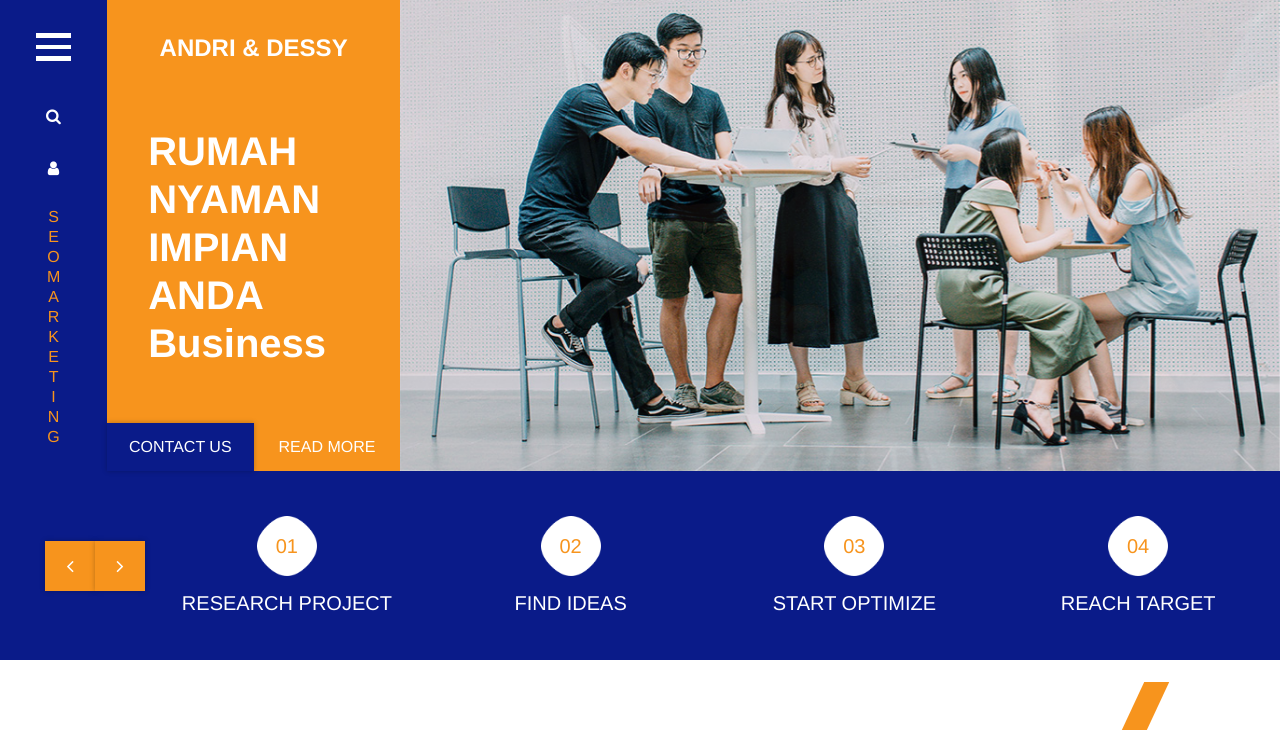
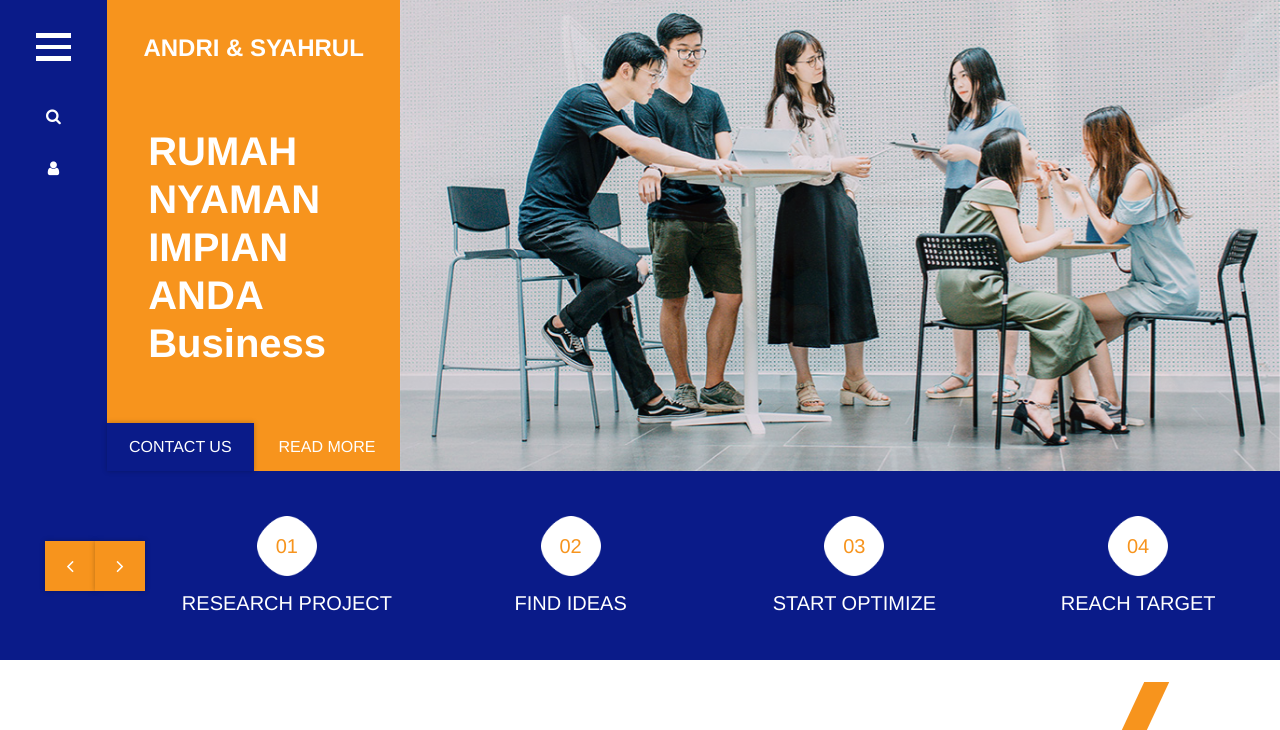
Before and after one commit to ANDRI-SPS/ANDRI-SPS.github.io, a plain HTML site: page index.html in a window 1280 px wide. Shown: the top 730 px of the page. Drawn offline with nearby package versions, Linux system fonts and the light colour scheme; some packages are replaced by stand-ins of ours.

Commit message:
Add files via upload

```diff
--- a/index.html
+++ b/index.html
@@ -50,7 +50,9 @@
           </div>
           <div class="overlay-content">
             <a class="active" href="index.html">
-              DAFTAR LISTING
+              DAFTAR GURU
+              <a href="halaman-baru.html">Tautan ke Halaman Baru</a>
+
             </a>
             <a class="" href="DaftarListing.html">
               About
@@ -86,18 +88,8 @@
         </div>
         <div class="name_style">
           <h6>
-            S
-            e
-            o
-            M
-            a
-            r
-            k
-            e
-            t
-            i
-            n
-            g
+
+
           </h6>
         </div>
       </nav>
@@ -109,7 +101,8 @@
         <div class="detail-box">
           <a class="navbar-brand" href="index.html">
             <span>
-              ANDRI & DESSY
+              ANDRI & SYAHRUL
+
             </span>
           </a>
           <div class="carousel slide slider_text_carousel" data-ride="carousel">
@@ -731,7 +724,7 @@
         <div class="col-md-8 mx-auto">
           <p>
             &copy; <span id="displayYear"></span> All Rights Reserved. Design by
-            <a href="https://html.design/">SENTUL PROPERTY SPECIALIST</a>
+            <a href="https://html.design/">SENTUL PROPERTY SP</a>
           </p>
         </div>
       </div>
```
